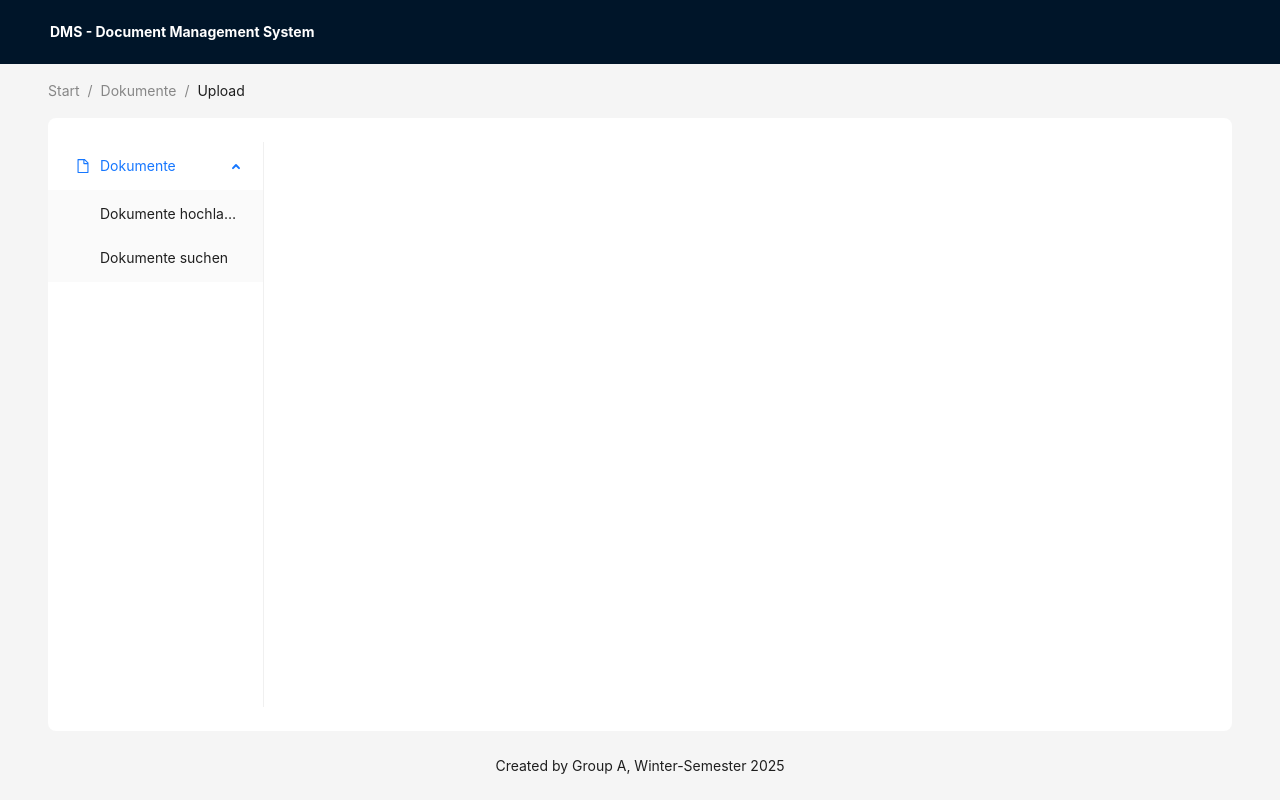
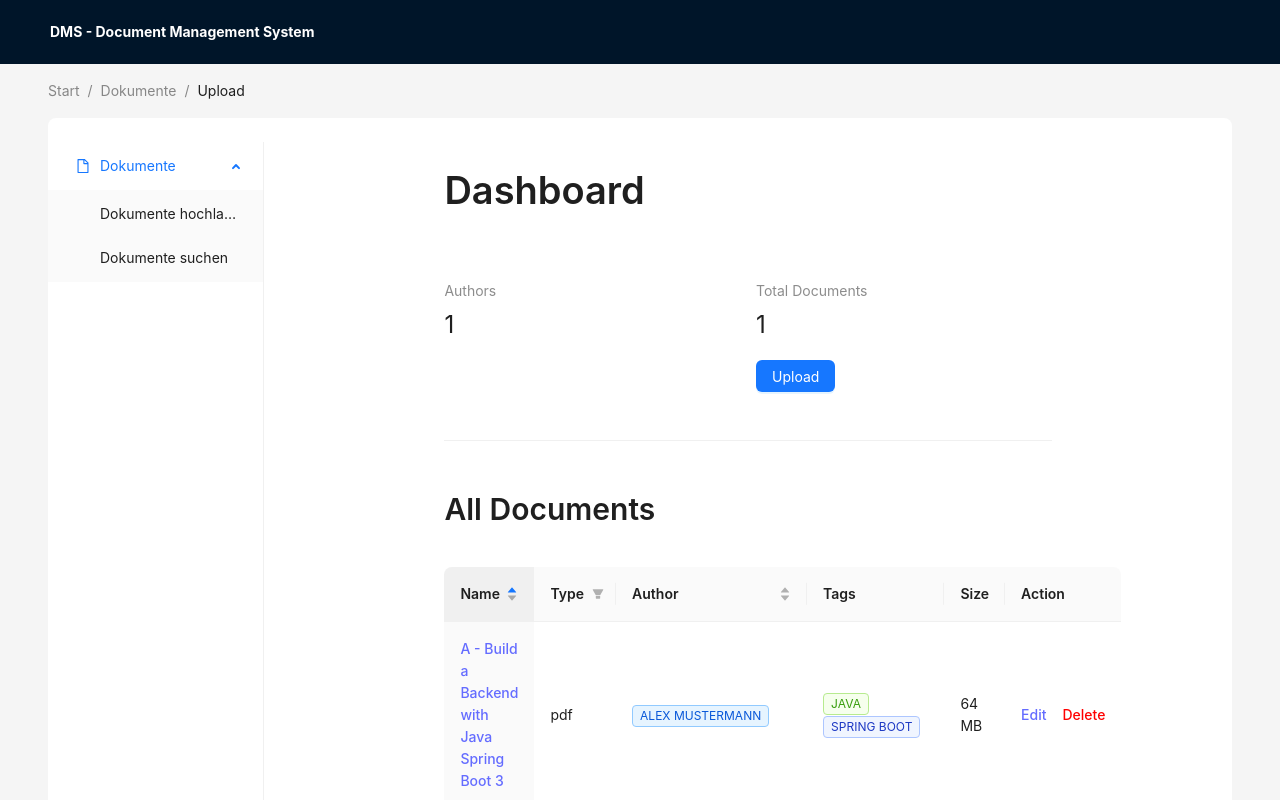
Before and after one commit to vaaniicx/dms, a React (Vite) app in the folder dms-ui/: page / in a window 1280 px wide. Shown: the top 800 px of the page. Built offline with nearby package versions, Linux system fonts and the light colour scheme.

Commit message:
add DocumentDashboard.tsx

```diff
--- a/dms-ui/src/pages/DocumentDashboard.tsx
+++ b/dms-ui/src/pages/DocumentDashboard.tsx
@@ -1,6 +1,177 @@
+import Title from "antd/es/typography/Title";
+import { Button, Col, Row, Statistic, Space, Table, Tag, Divider, Modal } from 'antd';
+import type { TableProps } from 'antd';
+import { useNavigate } from "react-router";
+import { useState } from "react";
+
+interface DataType {
+    key: string;
+    name: string;
+    type: string;
+    author: string;
+    tags: string[];
+    size: string;
+}
+
 function DocumentDashboard() {
+    const navigate = useNavigate();
+    const [open, setOpen] = useState(false);
+    const [confirmLoading, setConfirmLoading] = useState(false);
+
+    const showModal = () => {
+        setOpen(true);
+    }
+
+    const handleOk = () => {
+        setConfirmLoading(true);
+        setTimeout(() => {
+            setOpen(false);
+            setConfirmLoading(false);
+        }, 2000);
+    };
+
+    const handleCancel = () => {
+        setOpen(false);
+    };
+
+    const columns: TableProps<DataType>['columns'] = [
+        {
+            title: 'Name',
+            dataIndex: 'name',
+            key: 'name',
+            defaultSortOrder: 'ascend',
+            sorter: (a, b) => a.name.localeCompare(b.name),
+            render: (text) => <a>{text}</a>,
+        },
+        {
+            title: 'Type',
+            dataIndex: 'type',
+            key: 'type',
+            onFilter: (value, record) => record.type.indexOf(value as string) === 0,
+            filters: [
+                {
+                    text: 'PDF',
+                    value: 'pdf',
+                },
+                {
+                    text: 'Text',
+                    value: 'txt',
+                },
+            ],
+        },
+        {
+            title: 'Author',
+            dataIndex: 'author',
+            key: 'author',
+            sorter: (a, b) => a.author.localeCompare(b.author),
+            render: (_, record) => (
+                <Tag color={'blue'} key={record.author}>
+                    {record.author.toUpperCase()}
+                </Tag>
+            ),
+        },
+        {
+            title: 'Tags',
+            key: 'tags',
+            dataIndex: 'tags',
+            render: (_, { tags }) => (
+                <>
+                    {tags.map((tag) => {
+                        let color = tag.length > 5 ? 'geekblue' : 'green';
+                        return (
+                            <Tag color={color} key={tag}>
+                                {tag.toUpperCase()}
+                            </Tag>
+                        );
+                    })}
+                </>
+            ),
+        },
+        {
+            title: 'Size',
+            dataIndex: 'size',
+            key: 'size',
+        },
+        {
+            title: 'Action',
+            key: 'action',
+            render: () => (
+                <Space size="middle">
+                    <a>Edit</a>
+                    <a onClick={showModal} style={{ color: 'red' }}>Delete</a>
+                </Space>
+            ),
+        },
+    ];
+
+    const data: DataType[] = [
+        {
+            key: '1',
+            name: "A - Build a Backend with Java Spring Boot 3",
+            type: 'pdf',
+            author: 'Alex Mustermann',
+            tags: ['java', 'spring boot'],
+            size: '64 MB',
+        },
+        {
+            key: '2',
+            name: "B - Build a Backend with Java Spring Boot 3",
+            type: 'pdf',
+            author: 'Bernd Mustermann',
+            tags: ['java', 'spring boot'],
+            size: '64 MB',
+        },
+        {
+            key: '3',
+            name: "C - Build a Backend with Java Spring Boot 3",
+            type: 'pdf',
+            author: 'Cedric Mustermann',
+            tags: ['java', 'spring boot'],
+            size: '64 MB',
+        },
+    ];
+
     return <>
+        <div style={{ display: 'flex', flexDirection: 'column', width: '66%' }}>
+            <div style={{ marginBottom: '48px' }}>
+                <Title>Dashboard</Title>
+            </div>
 
+            <div style={{ marginBottom: '24px' }}>
+                <Row gutter={16}>
+                    <Col span={12}>
+                        <Statistic title="Authors" value={1} />
+                    </Col>
+                    <Col span={12}>
+                        <Statistic title="Total Documents" value={1} />
+                        <Button style={{ marginTop: 16 }} type="primary" onClick={() => navigate('/document/upload')}>
+                            Upload
+                        </Button>
+                    </Col>
+                </Row>
+            </div>
+
+            <Divider />
+
+            <div style={{ display: 'flex', flexDirection: 'column', alignItems: 'stretch', gap: '24px' }}>
+                <Title level={2}>All Documents</Title>
+                <Table<DataType> columns={columns} dataSource={data} />
+            </div>
+
+            <Modal
+                title="Delete Document?"
+                centered
+                open={open}
+                onOk={handleOk}
+                okType="primary"
+                okText='Delete'
+                okButtonProps={{ danger: true }}
+                confirmLoading={confirmLoading}
+                onCancel={handleCancel}
+            >
+                <p>Are you sure you want to delete this document? This action cannot be undone.</p>
+            </Modal>
+        </div>
     </>;
 }
 
```
